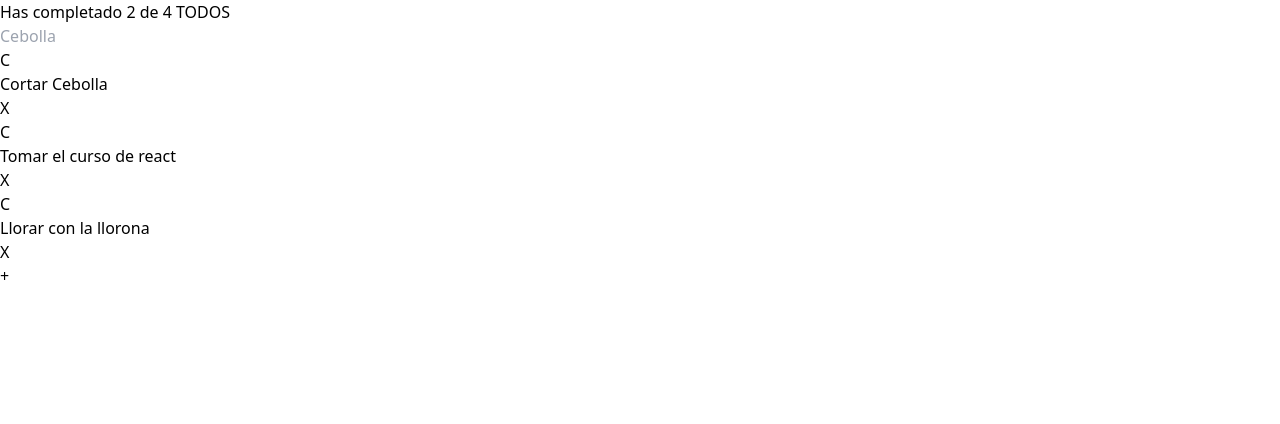
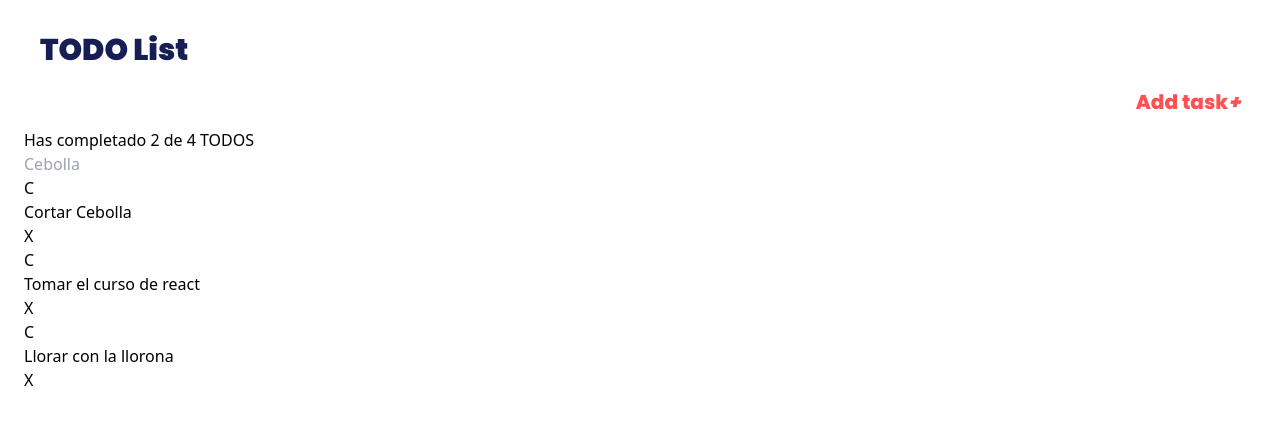
Before and after one commit to JosephMSS/curso-de-introduccion-a-react, a React (Create React App) app: page / in a window 1280 px wide. Shown: the top 424 px of the page. Built offline with nearby package versions, Linux system fonts and the light colour scheme.

Commit message:
Add  colors and font configuration

```diff
--- a/public/index.html
+++ b/public/index.html
@@ -8,6 +8,12 @@
     <meta
       name="description"
       content="Web site created using create-react-app"
+    />
+    <link rel="preconnect" href="https://fonts.googleapis.com" />
+    <link rel="preconnect" href="https://fonts.gstatic.com" crossorigin />
+    <link
+      href="https://fonts.googleapis.com/css2?family=Poppins:wght@400;500;600;800;900&display=swap"
+      rel="stylesheet"
     />
     <link rel="apple-touch-icon" href="%PUBLIC_URL%/logo192.png" />
     <!--
--- a/src/App.js
+++ b/src/App.js
@@ -1,38 +1,10 @@
-import { Fragment } from "react";
-import { TodoCounter } from "./TodoCounter";
-import { TodoSearch } from "./TodoSearch";
-import { TodoList } from "./TodoList";
-import { TodoItem } from "./TodoItem";
-import { CreateTodoButton } from "./CreateTodoButton";
+import React from "react";
+import { ListTodo } from "./pages/ListTodo";
 function App() {
-  const todos = [
-    {
-      id: 1,
-      text: "Cortar Cebolla",
-      completed: false,
-    },
-    {
-      id: 2,
-      text: "Tomar el curso de react",
-      completed: false,
-    },
-    {
-      id: 3,
-      text: "Llorar con la llorona",
-      completed: false,
-    },
-  ];
   return (
-    <Fragment>
-      <TodoCounter />
-      <TodoSearch />
-      <TodoList>
-        {todos.map((todo) => (
-          <TodoItem text={todo.text} key={todo.id} />
-        ))}
-      </TodoList>
-      <CreateTodoButton />
-    </Fragment>
+    <>
+      <ListTodo />
+    </>
   );
 }
 
--- a/src/CreateTodoButton.js
+++ /dev/null
@@ -1,9 +0,0 @@
-function CreateTodoButton(props) {
-  return (
-    <>
-      <button>+</button>
-    </>
-  );
-}
-
-export { CreateTodoButton };
--- /dev/null
+++ b/src/components/CreateTodoButton.js
@@ -0,0 +1,14 @@
+function CreateTodoButton({ label }) {
+  return (
+    <>
+      <div className="text-xl text-secondary flex flex-row justify-end mx-4 my-3 max-w-full">
+        <button className="font-bold font-poppins">
+          {label}
+          <i className="font-bold font-poppins">+</i>
+        </button>
+      </div>
+    </>
+  );
+}
+
+export { CreateTodoButton };
--- /dev/null
+++ b/src/components/Title.js
@@ -0,0 +1,11 @@
+import React from "react";
+function Title({ title }) {
+  return (
+    <>
+      <h2 className="text-primary mx-4 mt-8 mb-5  max-w-full text-3xl font-black font-poppins">
+        {title}
+      </h2>
+    </>
+  );
+}
+export { Title };
--- a/src/TodoCounter.js
+++ b/src/components/TodoCounter.js
@@ -2,7 +2,7 @@ import React from "react";
 function TodoCounter() {
   return (
     <>
-      <h2 >Has completado 2 de 4 TODOS</h2>
+      <h2>Has completado 2 de 4 TODOS</h2>
     </>
   );
 }
--- /dev/null
+++ b/src/pages/ListTodo.js
@@ -0,0 +1,41 @@
+import React from "react";
+import { Title } from "../components/Title";
+import { TodoCounter } from "../components/TodoCounter";
+import { TodoSearch } from "../components/TodoSearch";
+import { TodoList } from "../components/TodoList";
+import { TodoItem } from "../components/TodoItem";
+import { CreateTodoButton } from "../components/CreateTodoButton";
+function ListTodo() {
+  const todos = [
+    {
+      id: 1,
+      text: "Cortar Cebolla",
+      completed: false,
+    },
+    {
+      id: 2,
+      text: "Tomar el curso de react",
+      completed: false,
+    },
+    {
+      id: 3,
+      text: "Llorar con la llorona",
+      completed: false,
+    },
+  ];
+  return (
+    <div className="mx-6">
+      <Title title="TODO List" />
+      <CreateTodoButton label="Add task" />
+      <TodoCounter />
+      <TodoSearch />
+      <TodoList>
+        {todos.map((todo) => (
+          <TodoItem text={todo.text} key={todo.id} />
+        ))}
+      </TodoList>
+    </div>
+  );
+}
+
+export { ListTodo };
--- a/tailwind.config.js
+++ b/tailwind.config.js
@@ -1,11 +1,21 @@
 module.exports = {
-  purge: ['./src/**/*.{js,jsx,ts,tsx}', './public/index.html'],
+  purge: ["./src/**/*.{js,jsx,ts,tsx}", "./public/index.html"],
   darkMode: false, // or 'media' or 'class'
   theme: {
-    extend: {},
+    extend: {
+      colors: {
+        primary: "#161E54",
+        secondary: "#FF5151",
+        tertiary: "#FF9B6A",
+        quaternary: "#88E0EF",
+      },
+      fontFamily: {
+        poppins: ['"Poppins"', "sans-serif"],
+      },
+    },
   },
   variants: {
     extend: {},
   },
   plugins: [],
-}
+};
```
Also changed, not shown: src/components/TodoItem.js (renamed from src/TodoItem.js), src/components/TodoList.js (renamed from src/TodoList.js), src/components/TodoSearch.js (renamed from src/TodoSearch.js).
